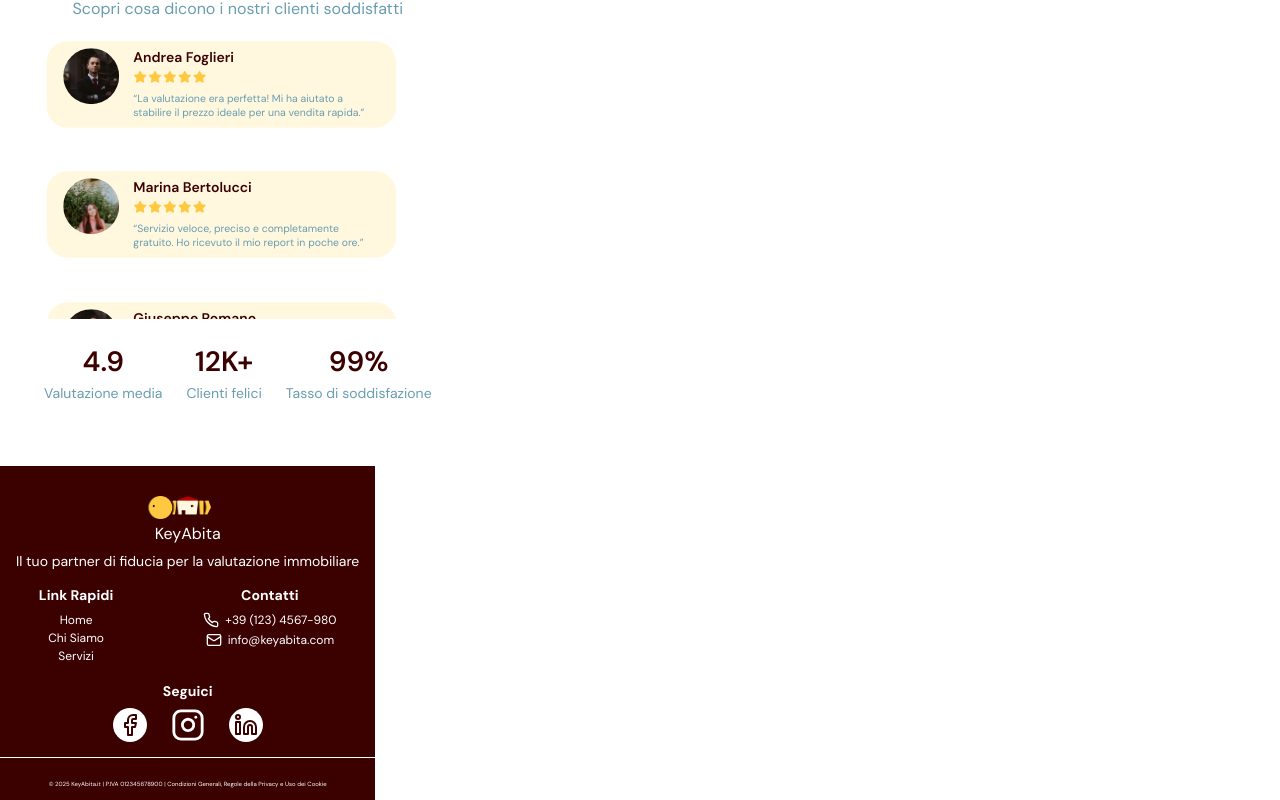
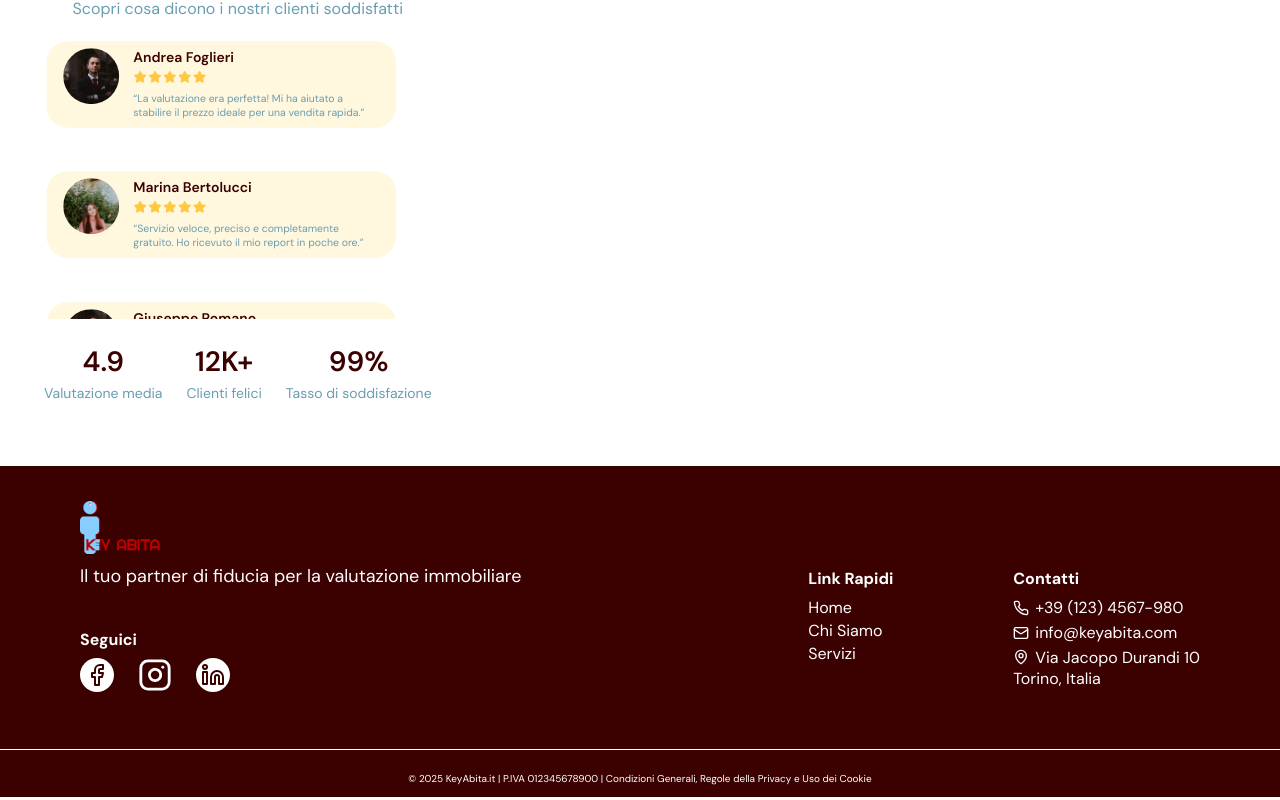
Before and after one commit to jacopoParlacino/KeyAbita, a React (Vite) app in the folder frontend/keyabita/: page / in a window 1280 px wide. Shown: the part 3048-3848 px from the top of the page. Built offline with nearby package versions, Linux system fonts and the light colour scheme.

Commit message:
Footer Desktop done

```diff
--- a/frontend/keyabita/src/components/Footer/Footer.module.scss
+++ b/frontend/keyabita/src/components/Footer/Footer.module.scss
@@ -1,4 +1,5 @@
 @use "../../styles/variables.scss" as *;
+@use "../../styles/mixins.scss" as *;
 
 .footer {
   position: relative;
@@ -6,12 +7,18 @@
   background-color: $primary-color;
   color: white;
   text-align: center;
-
-
+  width: 100%;
 
   &__content {
     padding: 30px 16px 10px 16px;
 
+    @include desktop {
+      flex-direction: row;
+      align-items: flex-start;
+      justify-content: space-between;
+      text-align: left;
+      padding: 60px 80px 40px;
+    }
   }
 
   &__info {
@@ -22,23 +29,38 @@
     gap: 90px;
     justify-content: center;
 
-
+    @include desktop {
+      align-items: flex-start;
+      margin-top: -36px;
+      justify-content: right;
+      gap: 120px;
+    }
   }
 
-  &__links, &__contacts {
-
+  &__links,
+  &__contacts {
     h4 {
       font-size: 14px;
       margin-bottom: 8px;
+      text-align: center;
+
+      @include desktop {
+        font-size: 16px;
+        text-align: left;
+      }
     }
     ul {
       list-style: none;
       padding: 0;
       margin: 0;
       font-size: 12px;
+
+      @include desktop {
+        font-size: 16px;
+      }
+
       li {
         margin-bottom: 2px;
-
       }
     }
     p {
@@ -48,7 +70,10 @@
       gap: 6px;
       margin: 4px 0;
       font-size: 12px;
-
+      @include desktop {
+        font-size: 16px;
+        justify-content: flex-start;
+      }
     }
 
     a {
@@ -59,14 +84,22 @@
         text-decoration: underline;
       }
     }
-
   }
 
   &__social {
+    @include desktop {
+      position: absolute;
+      bottom: 100px;
+      left: 80px;
+    }
 
     h4 {
       font-size: 14px;
       margin-bottom: 8px;
+
+      @include desktop {
+        font-size: 16px;
+      }
     }
     &Icons {
       display: flex;
@@ -80,6 +113,10 @@
     color: white;
     padding-top: 22px;
     padding-bottom: 12px;
+
+    @include desktop {
+      font-size: 10px;
+    }
   }
 
   &__divider {
@@ -103,6 +140,14 @@
 .footer__logo {
   text-align: center;
 
+  @include desktop {
+    text-align: left;
+    margin-top: -25px;
+    margin-bottom: 0;
+    flex: 1;
+    margin-right: 80px;
+  }
+
   .logoWrapper {
     display: flex;
     flex-direction: column;
@@ -110,6 +155,10 @@
     justify-content: center;
     gap: 4px;
     margin-bottom: 8px;
+
+    @include desktop {
+      align-items: flex-start;
+    }
   }
 
   img {
@@ -129,5 +178,24 @@
   p {
     font-size: 14px;
     margin: 0 auto 16px;
+
+    @include desktop {
+      font-size: 18px;
     }
   }
+}
+.footer__address {
+  display: none !important; // hidden for mobile
+
+  @include desktop {
+    display: block !important; // shows for desktop
+    align-items: flex-start;
+
+    svg {
+      display: inline-block;
+      vertical-align: top;
+      margin-top: 2px;
+      margin-right: 6px;
+    }
+  }
+}
--- a/frontend/keyabita/src/components/Footer/Footer.tsx
+++ b/frontend/keyabita/src/components/Footer/Footer.tsx
@@ -11,7 +11,7 @@ const Footer = () => {
       <div className={styles.footer__logo}>
       <div className={styles.logoWrapper}>
         <img src="/KeyAbita_Logo.png" alt="KeyAbita" />
-        <span className={styles.logoText}>KeyAbita</span>
+
   </div>
         <p>Il tuo partner di fiducia per la valutazione immobiliare</p>
       </div>
--- a/frontend/keyabita/src/components/Footer/FooterContacts/FooterContacts.tsx
+++ b/frontend/keyabita/src/components/Footer/FooterContacts/FooterContacts.tsx
@@ -1,4 +1,4 @@
-import { Mail, Phone } from "lucide-react";
+import { Mail, Phone, MapPin } from "lucide-react";
 import styles from "../Footer.module.scss";
 
 const FooterContacts = () => {
@@ -11,6 +11,8 @@ const FooterContacts = () => {
       <p>
       <Mail color="white" size={16}/> <a href="mailto:info@keyabita.com">info@keyabita.com</a>
       </p>
+      <p className={styles.footer__address}>
+      <MapPin color="white" size={16}/>Via Jacopo Durandi 10<br />Torino, Italia</p>
     </div>
   );
 };
```
Also changed, not shown: frontend/keyabita/public/KeyAbita_Logo.png. Lines whose indentation alone changed are shown as unchanged.
